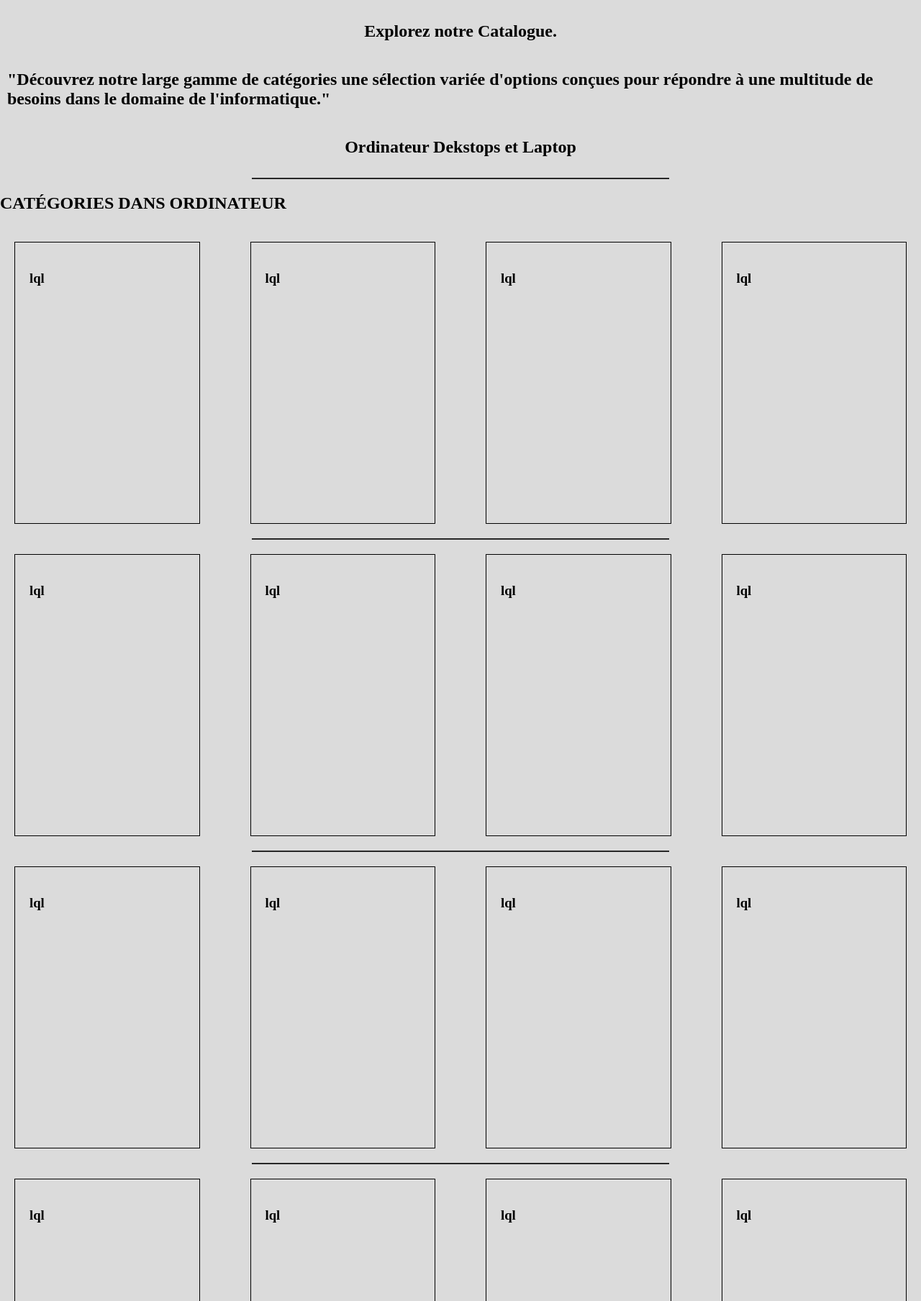
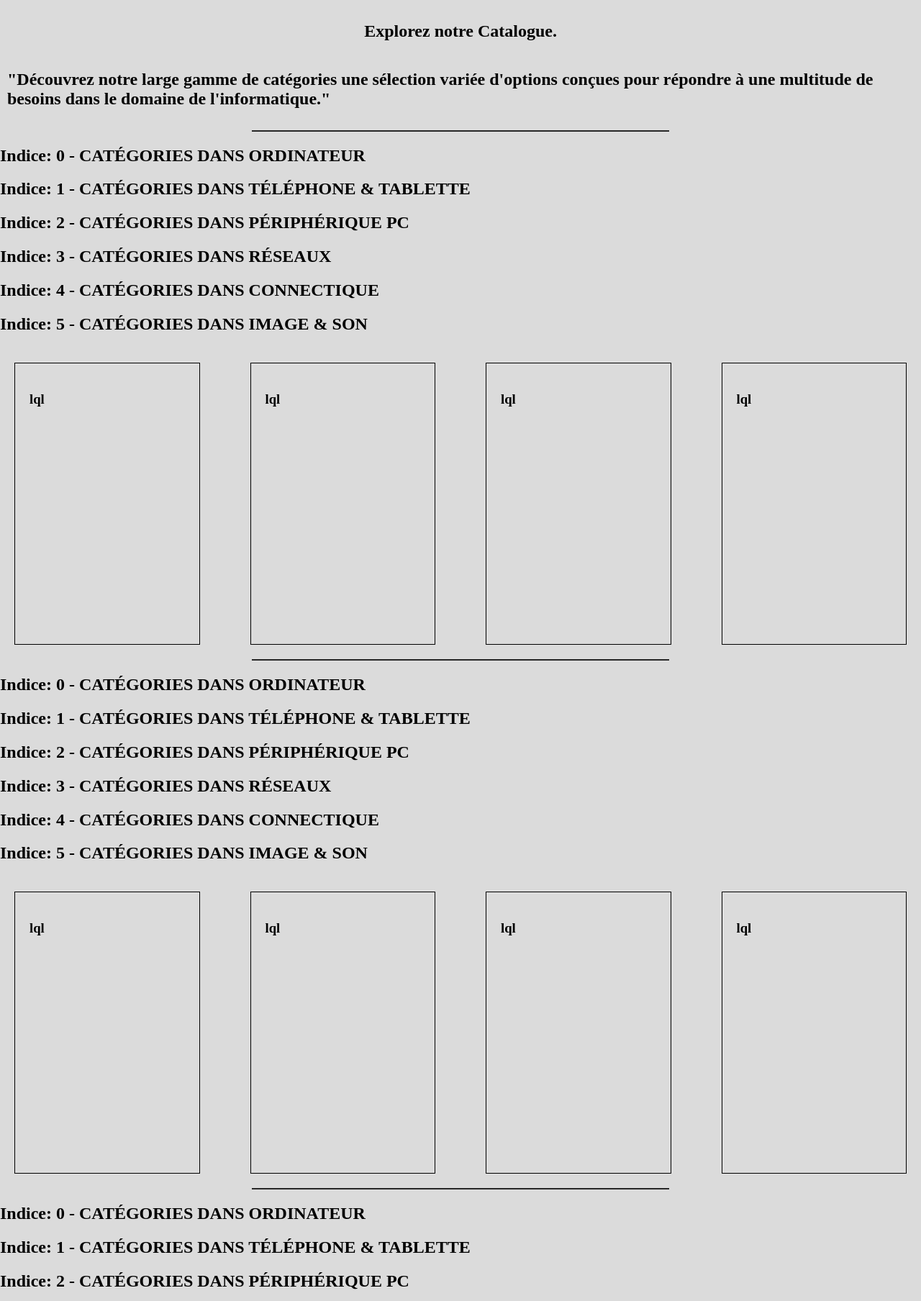
Before and after one commit to Targui23/EasyRent, a PHP site: page /categorie.php in a window 1280 px wide. Shown: the part 112-1920 px from the top of the page at 72% size. Run offline with PHP 8.4, Linux system fonts and the light colour scheme; data that the repository does not hold is empty.

Commit message:
categorie 16/05/2024

```diff
--- a/categorie.php
+++ b/categorie.php
@@ -1,5 +1,5 @@
 <?php
-    $num_sezioni = 5;
+    $num_section = 5;
     $nom_categorie= [
         "CATÉGORIES DANS ORDINATEUR",
         "CATÉGORIES DANS TÉLÉPHONE & TABLETTE",
@@ -8,6 +8,8 @@
         "CATÉGORIES DANS CONNECTIQUE",
         "CATÉGORIES DANS IMAGE & SON",
     ]
+
+
 
 
 
@@ -43,22 +45,17 @@
         <h1>Explorez notre Catalogue.</h1>
         <h2>"Découvrez notre large gamme de catégories
             une sélection variée d'options conçues pour répondre à une multitude de besoins dans le domaine de l'informatique."</h2>
-        <div class="catordi">
-            <h2>Ordinateur Dekstops et Laptop</h2>
-            <h3></h3>
-        </div>
-
     </section>
     <hr class="line">
-    <?php for ($i = 0; $i < $num_sezioni; $i++) : ?>
+    <?php for ($i = 0; $i < $num_section; $i++) : ?>
         <section>
-            <?php foreach ($nom_categorie as $title_categorie) : ?>
-            <?php if (!$titolo_visualizzato) : ?>
-                <h2><?php echo $title_categorie; ?></h2>
-                <?php $titolo_visualizzato = true; ?>
-            <?php endif; ?>
+            <?php foreach ($nom_categorie as $index => $title_categorie){?>
+            <section>
+                <?php ?>
+                <h2><?php echo "Indice: $index - $title_categorie"; ?></h2>
+            <?php } ?>
             <!-- Qui inserisci il resto del codice HTML per la sezione -->
-        <?php endforeach; ?>
+
             <div class="cards">
                 <?php for ($j = 0; $j < 4; $j++) : ?>
                     <div id="cardcategorie">
```
